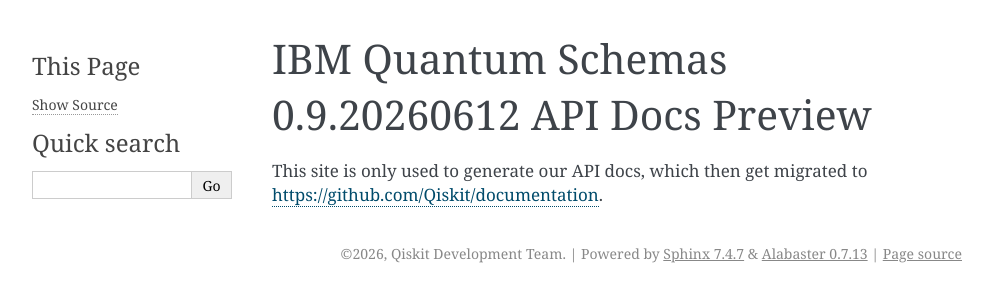
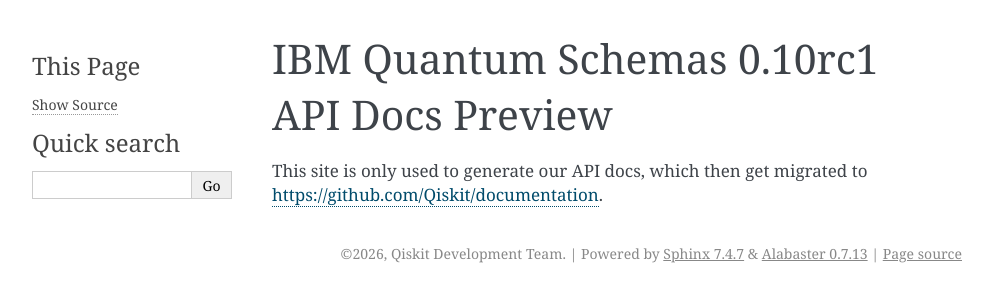
Before and after one commit to Qiskit/ibm-quantum-schemas, a Sphinx documentation site: the page built from docs/index.rst, in a window 1280 px wide. Shown: the top 302 px of the page, without its empty margins (148-1140 px from the left). Built offline with Sphinx 7.4.7, drawn with Linux system fonts in a browser that asks for light colours; formulas are drawn with MathJax 3.

Commit message:
Prepare release 0.10rc1 (#185)
* updating to version 0.10rc1

* Apply suggestion from @apchytr

```diff
--- a/docs/conf.py
+++ b/docs/conf.py
@@ -29,7 +29,7 @@
 # The short X.Y version
 version = ""
 # The full version, including alpha/beta/rc tags
-release = "0.9.20260612"
+release = "0.10rc1"
 
 # -- General configuration ---------------------------------------------------
 
```
Also changed, not shown: CHANGELOG.md (+6 -0 lines).
